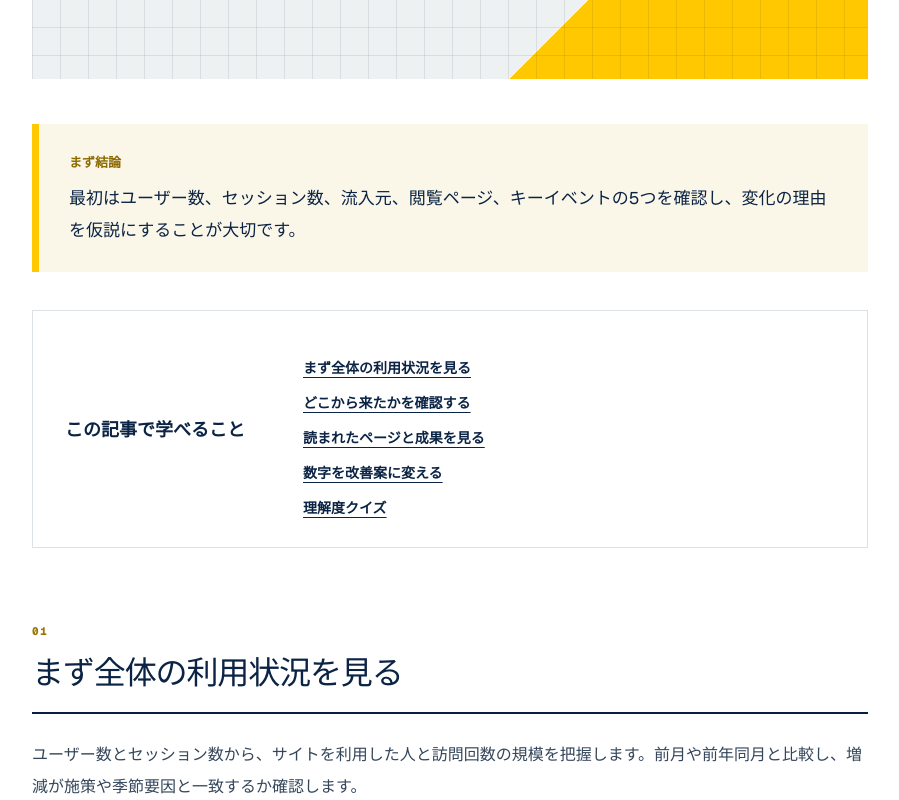
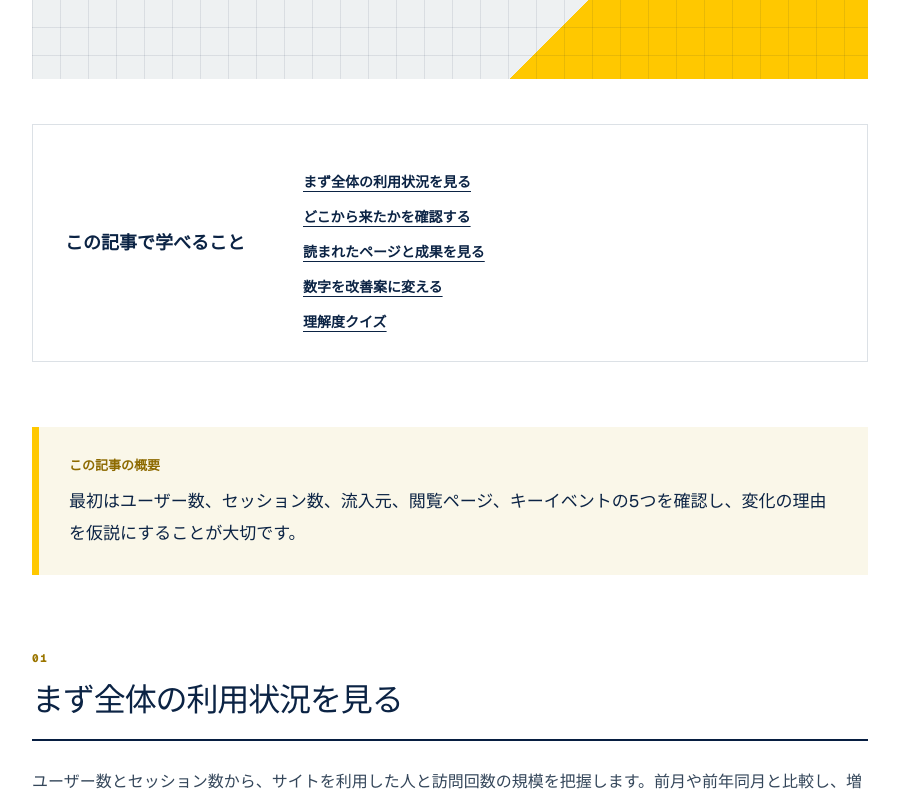
Before and after one commit to oka-wani/web-direction-lab, a Next.js app: page /articles/ga4-first-metrics in a window 1280 px wide. Shown: the part 740-1540 px from the top of the page, without its empty margins (190-1089 px from the left). Built offline with nearby package versions, Linux system fonts and the light colour scheme.

Commit message:
Refine knowledge article structure

```diff
--- a/app/components/LearningArticle.tsx
+++ b/app/components/LearningArticle.tsx
@@ -1,6 +1,7 @@
 type Source = { name: string; url: string };
 type Term = { term: string; description: string };
 type Section = { title: string; body: string; points?: string[] };
+type Hero = { label: string; headline: string; items: string[] };
 
 type Props = {
   category: string;
@@ -10,6 +11,7 @@ type Props = {
   minutes: number;
   level?: string;
   visual: string;
+  hero?: Hero;
   conclusion: string;
   highlights?: string[];
   terms?: Term[];
@@ -17,8 +19,8 @@ type Props = {
   quiz: { question: string; choices: string[]; answer: string };
   summary: string[];
   sources?: Source[];
-  nextLabel: string;
-  nextHref: string;
+  nextLabel?: string;
+  nextHref?: string;
 };
 
 export default function LearningArticle(p: Props) {
@@ -47,10 +49,29 @@ export default function LearningArticle(p: Props) {
             <p className="article-intro">{p.intro}</p>
             <div className="article-meta"><time>{p.date}</time><span>読了目安 {p.minutes}分</span><span>{p.level || "初級"}</span></div>
           </header>
-          <div className={`article-hero-generic article-hero-generic--${p.visual}`} aria-hidden="true">
-            <div><small>WEB DIRECTION LAB</small><b>{p.visual === "system" ? "SYSTEM MAP" : p.visual === "analytics" ? "DATA ANALYSIS" : "WEB IMPROVEMENT"}</b><i/><i/><i/></div>
-          </div>
-          <aside className="conclusion"><b>まず結論</b><p>{p.conclusion}</p></aside>
+          {p.hero ? (
+            <div className={`article-hero-knowledge article-hero-knowledge--${p.visual}`} aria-label={`${p.title}の要点図`}>
+              <div className="hero-knowledge-heading"><small>{p.hero.label}</small><strong>{p.hero.headline}</strong></div>
+              <div className="hero-knowledge-flow">
+                {p.hero.items.map((item, index) => <div key={item}><span>{String(index + 1).padStart(2, "0")}</span><b>{item}</b></div>)}
+              </div>
+            </div>
+          ) : (
+            <div className={`article-hero-generic article-hero-generic--${p.visual}`} aria-hidden="true">
+              <div><small>WEB DIRECTION LAB</small><b>{p.visual === "system" ? "SYSTEM MAP" : p.visual === "analytics" ? "DATA ANALYSIS" : "WEB IMPROVEMENT"}</b><i/><i/><i/></div>
+            </div>
+          )}
+
+          <nav className="toc" aria-label="記事の目次">
+            <b>この記事で学べること</b>
+            <ol>
+              {p.terms && p.terms.length > 0 && <li><a href="#terms">重要用語</a></li>}
+              {p.sections.map((section, index) => <li key={section.title}><a href={`#section-${index + 1}`}>{section.title}</a></li>)}
+              <li><a href="#quiz">理解度クイズ</a></li>
+            </ol>
+          </nav>
+
+          <aside className="conclusion"><b>この記事の概要</b><p>{p.conclusion}</p></aside>
 
           {p.highlights && p.highlights.length > 0 && (
             <section className="key-highlights" aria-labelledby="key-highlights-title">
@@ -69,15 +90,6 @@ export default function LearningArticle(p: Props) {
               </dl>
             </section>
           )}
-
-          <nav className="toc" aria-label="記事の目次">
-            <b>この記事で学べること</b>
-            <ol>
-              {p.terms && p.terms.length > 0 && <li><a href="#terms">重要用語</a></li>}
-              {p.sections.map((section, index) => <li key={section.title}><a href={`#section-${index + 1}`}>{section.title}</a></li>)}
-              <li><a href="#quiz">理解度クイズ</a></li>
-            </ol>
-          </nav>
 
           {p.sections.map((section, index) => (
             <section id={`section-${index + 1}`} key={section.title}>
@@ -101,7 +113,7 @@ export default function LearningArticle(p: Props) {
           <footer className="article-summary">
             <p className="section-kicker">TODAY&apos;S SUMMARY</p><h2>今日のまとめ</h2>
             <ul>{p.summary.map((item) => <li key={item}>{item}</li>)}</ul>
-            <a className="button button--primary" href={p.nextHref}>{p.nextLabel} <b>→</b></a>
+            <a className="button button--primary" href="/knowledge">ナレッジ一覧に戻る <b>→</b></a>
           </footer>
         </article>
       </div>
```
